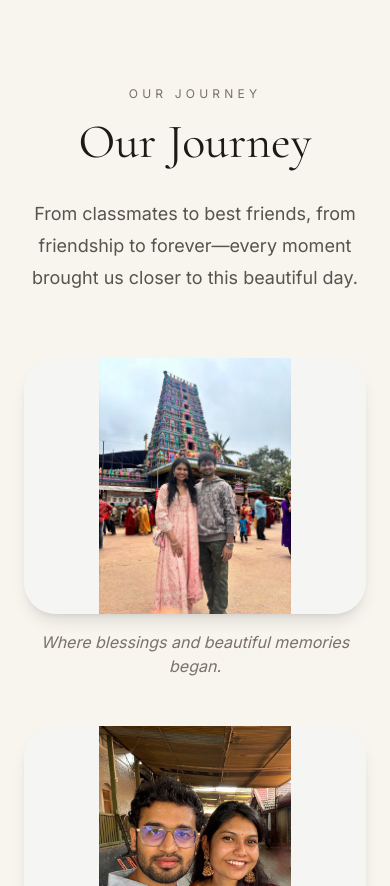
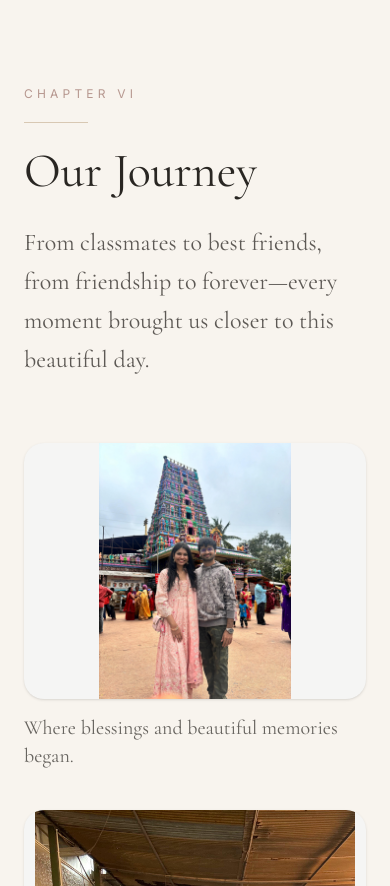
Before and after one commit to NikethVelala/NikSha, a Next.js app: page / in a window 390 px wide. Shown: the part 6440-7326 px from the top of the page. Built offline with nearby package versions, Linux system fonts and the light colour scheme.

Commit message:
Redesign gallery as editorial wedding album

```diff
--- a/components/Gallery/Gallery.tsx
+++ b/components/Gallery/Gallery.tsx
@@ -6,130 +6,74 @@ import Section from "@/components/common/Section";
 import { wedding } from "@/data/wedding";
 
 export default function Gallery() {
+  const images = wedding.gallery.images;
+
   return (
-    <Section id="gallery">
+    <Section id="gallery" className="relative overflow-hidden bg-ivory">
       <div className="mx-auto max-w-6xl">
+        <motion.div
+          initial={{ opacity: 0, y: 20 }}
+          whileInView={{ opacity: 1, y: 0 }}
+          viewport={{ once: true, margin: "-80px" }}
+          transition={{ duration: 0.8 }}
+          className="max-w-3xl"
+        >
+          <p className="text-xs uppercase tracking-[0.35em] text-rose">Chapter VI</p>
+          <div className="mt-5 h-px w-16 bg-champagne" />
+          <h2 className="mt-6 font-heading text-5xl leading-none text-charcoal sm:text-6xl lg:text-7xl">
+            {wedding.gallery.title}
+          </h2>
+          <p className="mt-7 max-w-2xl font-heading text-2xl leading-relaxed text-charcoal/75 sm:text-3xl">
+            {wedding.gallery.subtitle}
+          </p>
+        </motion.div>
 
-        {/* Heading */}
-        <p className="text-center text-xs uppercase tracking-[0.35em] text-stone-500">
-          Our Journey
-        </p>
-
-        <h2 className="mt-4 text-center font-heading text-5xl text-stone-900">
-          {wedding.gallery.title}
-        </h2>
-
-        <p className="mx-auto mt-8 mb-16 max-w-2xl text-center text-lg leading-8 text-stone-600">
-          {wedding.gallery.subtitle}
-        </p>
-
-        <div className="space-y-12">
-
-          {/* Large Image */}
-          <motion.div
-            initial={{ opacity: 0, y: 40 }}
-            whileInView={{ opacity: 1, y: 0 }}
-            viewport={{ once: true }}
-            transition={{ duration: 0.8 }}
-          >
-            <div className="relative aspect-[4/3] overflow-hidden rounded-[2rem] shadow-lg transition-shadow duration-300 hover:shadow-2xl md:aspect-[16/9]">
-              <Image
-                src={wedding.gallery.images[0].src}
-                alt="Memory 1"
-                fill
-                sizes="(max-width: 768px) 100vw, 100vw"
-                className="object-contain bg-stone-100 transition duration-700 hover:scale-105 md:object-cover"
-              />
-            </div>
-
-            <p className="mt-4 text-center italic text-stone-500">
-              {wedding.gallery.images[0].caption}
-            </p>
-          </motion.div>
-
-          {/* Two Images */}
-          <div className="grid gap-8 md:grid-cols-2">
-
-            {[1, 2].map((i) => (
-              <motion.div
-                key={i}
-                initial={{ opacity: 0, y: 40 }}
-                whileInView={{ opacity: 1, y: 0 }}
-                viewport={{ once: true }}
-                transition={{ duration: 0.8, delay: i * 0.1 }}
-              >
-                <div className="relative aspect-[4/3] overflow-hidden rounded-[2rem] shadow-lg transition-shadow duration-300 hover:shadow-2xl">
-                  <Image
-                    src={wedding.gallery.images[i].src}
-                    alt={`Memory ${i + 1}`}
-                    fill
-                    sizes="(max-width:768px) 100vw, 50vw"
-                    className="object-contain bg-stone-100 transition duration-700 hover:scale-105 md:object-cover"
-                  />
-                </div>
-
-                <p className="mt-4 text-center italic text-stone-500">
-                  {wedding.gallery.images[i].caption}
-                </p>
-              </motion.div>
-            ))}
-
-          </div>
-
-          {/* Large Image */}
-          <motion.div
-            initial={{ opacity: 0, y: 40 }}
-            whileInView={{ opacity: 1, y: 0 }}
-            viewport={{ once: true }}
-            transition={{ duration: 0.8 }}
-          >
-            <div className="relative aspect-[4/3] overflow-hidden rounded-[2rem] shadow-lg transition-shadow duration-300 hover:shadow-2xl md:aspect-[16/9]">
-              <Image
-                src={wedding.gallery.images[3].src}
-                alt="Memory 4"
-                fill
-                sizes="(max-width: 768px) 100vw, 100vw"
-                className="object-contain bg-stone-100 transition duration-700 hover:scale-105 md:object-cover"
-              />
-            </div>
-
-            <p className="mt-4 text-center italic text-stone-500">
-              {wedding.gallery.images[3].caption}
-            </p>
-          </motion.div>
-
-          {/* Last Two */}
-          <div className="grid gap-8 md:grid-cols-2">
-
-            {[4, 5].map((i) => (
-              <motion.div
-                key={i}
-                initial={{ opacity: 0, y: 40 }}
-                whileInView={{ opacity: 1, y: 0 }}
-                viewport={{ once: true }}
-                transition={{ duration: 0.8, delay: (i - 3) * 0.1 }}
-              >
-                <div className="relative aspect-[4/3] overflow-hidden rounded-[2rem] shadow-lg transition-shadow duration-300 hover:shadow-2xl">
-                  <Image
-                    src={wedding.gallery.images[i].src}
-                    alt={`Memory ${i + 1}`}
-                    fill
-                    sizes="(max-width:768px) 100vw, 50vw"
-                    className="object-contain bg-stone-100 transition duration-700 hover:scale-105 md:object-cover"
-                  />
-                </div>
-
-                <p className="mt-4 text-center italic text-stone-500">
-                  {wedding.gallery.images[i].caption}
-                </p>
-              </motion.div>
-            ))}
-
-          </div>
-
+        <div className="mt-16 grid gap-10 md:grid-cols-12 md:gap-x-8 md:gap-y-16 lg:mt-20">
+          <GalleryImage image={images[0]} index={0} className="md:col-span-8" aspect="wide" />
+          <GalleryImage image={images[1]} index={1} className="md:col-span-4 md:mt-20" aspect="portrait" />
+          <GalleryImage image={images[2]} index={2} className="md:col-span-5" aspect="portrait" />
+          <GalleryImage image={images[3]} index={3} className="md:col-span-7 md:mt-24" aspect="wide" />
+          <GalleryImage image={images[4]} index={4} className="md:col-span-7" aspect="wide" />
+          <GalleryImage image={images[5]} index={5} className="md:col-span-5 md:mt-20" aspect="portrait" />
         </div>
-
       </div>
     </Section>
   );
 }
+
+type GalleryImageProps = {
+  image: (typeof wedding.gallery.images)[number];
+  index: number;
+  className?: string;
+  aspect: "wide" | "portrait";
+};
+
+function GalleryImage({ image, index, className = "", aspect }: GalleryImageProps) {
+  return (
+    <motion.figure
+      initial={{ opacity: 0, y: 28 }}
+      whileInView={{ opacity: 1, y: 0 }}
+      viewport={{ once: true, margin: "-60px" }}
+      transition={{ duration: 0.75, delay: (index % 2) * 0.08 }}
+      className={className}
+    >
+      <div
+        className={`group relative overflow-hidden rounded-[1.25rem] bg-stone-100 shadow-sm ${
+          aspect === "wide" ? "aspect-[4/3] md:aspect-[16/10]" : "aspect-[4/5]"
+        }`}
+      >
+        <Image
+          src={image.src}
+          alt={`Niketh and Sirisha memory ${index + 1}`}
+          fill
+          sizes="(max-width: 768px) 100vw, 60vw"
+          className="object-contain transition duration-1000 ease-out group-hover:scale-[1.03] md:object-cover"
+        />
+        <div className="pointer-events-none absolute inset-0 bg-gradient-to-t from-charcoal/20 via-transparent to-transparent opacity-0 transition-opacity duration-700 group-hover:opacity-100" />
+      </div>
+      <figcaption className="mt-4 max-w-md font-heading text-xl leading-snug text-charcoal/70 sm:text-2xl">
+        {image.caption}
+      </figcaption>
+    </motion.figure>
+  );
+}
```
